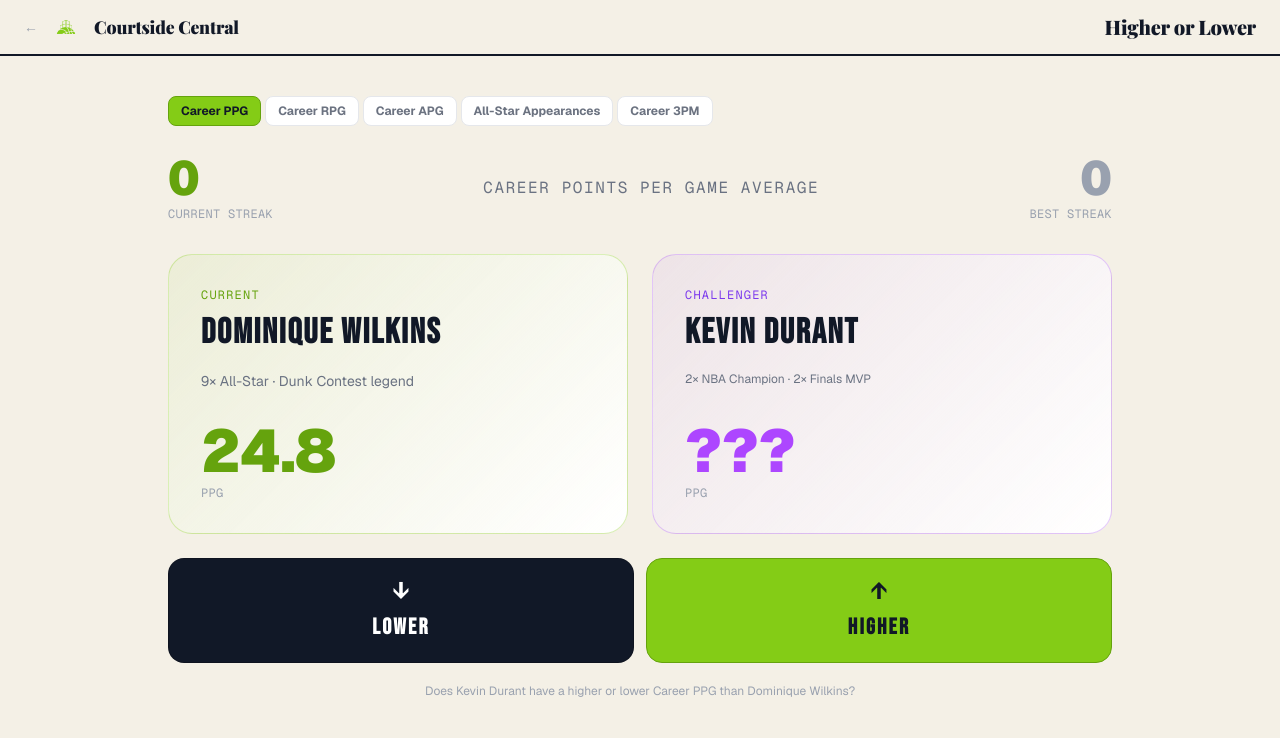
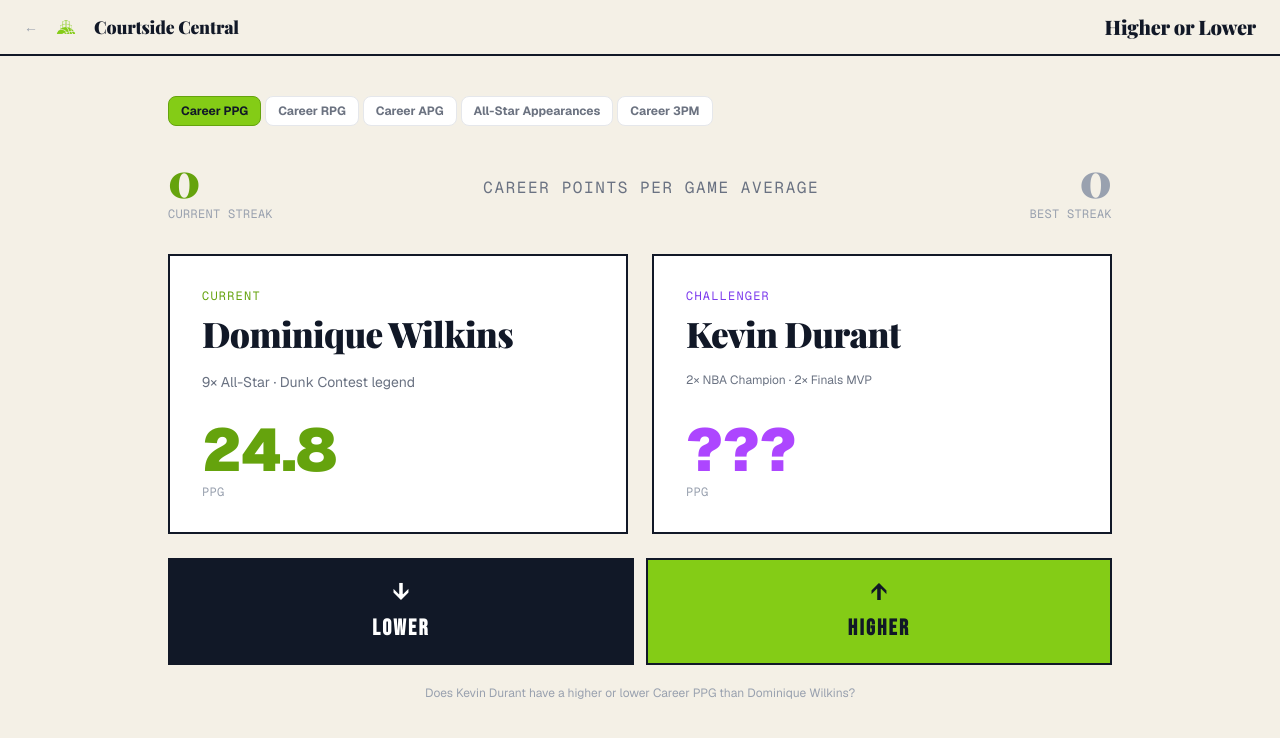
Before and after one commit to harryguanster/HoopDreams, a Next.js app: page /higher-lower in a window 1280 px wide. Shown: the top 738 px of the page. Built offline with nearby package versions, Linux system fonts and the light colour scheme.

Commit message:
Rebrand all game pages to editorial design system
Co-Authored-By: Claude Sonnet 4.6 <noreply@anthropic.com>

```diff
--- a/app/higher-lower/page.tsx
+++ b/app/higher-lower/page.tsx
@@ -157,14 +157,14 @@ export default function HigherLowerPage() {
         {/* Streak display */}
         <div className="flex items-center justify-between mb-8">
           <div>
-            <div className="text-5xl font-black text-[#65a30d] tabular-nums">{streak}</div>
+            <div className="text-5xl font-playfair font-black text-[#65a30d] tabular-nums">{streak}</div>
             <div className="text-xs text-gray-400 font-mono uppercase tracking-wide mt-1">Current Streak</div>
           </div>
           <div className="text-center">
             <div className="text-base text-gray-500 font-mono uppercase tracking-widest">{category.description}</div>
           </div>
           <div className="text-right">
-            <div className="text-5xl font-black text-gray-400 tabular-nums">{best}</div>
+            <div className="text-5xl font-playfair font-black text-gray-400 tabular-nums">{best}</div>
             <div className="text-xs text-gray-400 font-mono uppercase tracking-wide mt-1">Best Streak</div>
           </div>
         </div>
@@ -173,18 +173,18 @@ export default function HigherLowerPage() {
         <div className="grid grid-cols-2 gap-6 mb-6">
           {/* Current player */}
           <div
-            className="rounded-3xl p-8 flex flex-col justify-between"
+            className="rounded-none p-8 flex flex-col justify-between"
             style={{
-              background: "linear-gradient(135deg, rgba(132,204,22,0.07) 0%, white 100%)",
-              border: "1.5px solid rgba(132,204,22,0.3)",
+              background: "white",
+              border: "2px solid #111827",
               minHeight: 280,
             }}
           >
             <div>
               <p className="text-xs font-mono uppercase tracking-widest mb-2" style={{ color: "#65a30d" }}>Current</p>
               <p
-                className="font-bold text-[#111827] leading-tight mb-4"
-                style={{ fontFamily: "var(--font-bebas)", fontSize: "2.2rem", letterSpacing: "0.05em" }}
+                className="font-playfair font-black text-[#111827] leading-tight mb-4"
+                style={{ fontSize: "2.2rem", letterSpacing: "-0.02em" }}
               >
                 {current.name}
               </p>
@@ -202,20 +202,10 @@ export default function HigherLowerPage() {
 
           {/* Challenger */}
           <div
-            className="rounded-3xl p-8 flex flex-col justify-between relative overflow-hidden"
+            className="rounded-none p-8 flex flex-col justify-between relative overflow-hidden"
             style={{
-              background:
-                phase === "revealed"
-                  ? isCorrect
-                    ? "linear-gradient(135deg, rgba(34,197,94,0.12) 0%, white 100%)"
-                    : "linear-gradient(135deg, rgba(239,68,68,0.12) 0%, white 100%)"
-                  : "linear-gradient(135deg, rgba(168,85,247,0.08) 0%, white 100%)",
-              border:
-                phase === "revealed"
-                  ? isCorrect
-                    ? "1.5px solid rgba(34,197,94,0.4)"
-                    : "1.5px solid rgba(239,68,68,0.4)"
-                  : "1.5px solid rgba(168,85,247,0.3)",
+              background: "white",
+              border: "2px solid #111827",
               minHeight: 280,
             }}
           >
@@ -225,8 +215,8 @@ export default function HigherLowerPage() {
                 Challenger
               </p>
               <p
-                className="font-bold text-[#111827] leading-tight mb-4"
-                style={{ fontFamily: "var(--font-bebas)", fontSize: "2.2rem", letterSpacing: "0.05em" }}
+                className="font-playfair font-black text-[#111827] leading-tight mb-4"
+                style={{ fontSize: "2.2rem", letterSpacing: "-0.02em" }}
               >
                 {challenger.name}
               </p>
@@ -305,8 +295,8 @@ export default function HigherLowerPage() {
               onClick={() => guess("lower")}
               whileHover={{ scale: 1.03 }}
               whileTap={{ scale: 0.97 }}
-              className="py-4 rounded-2xl font-bold text-lg flex flex-col items-center gap-1"
-              style={{ background: "#111827", color: "white", border: "1.5px solid rgba(0,0,0,0.2)" }}
+              className="py-4 font-bold text-lg flex flex-col items-center gap-1"
+              style={{ background: "#111827", color: "white", border: "2px solid #111827" }}
             >
               <span className="text-2xl">↓</span>
               <span style={{ fontFamily: "var(--font-bebas)", fontSize: "1.4rem", letterSpacing: "0.1em" }}>Lower</span>
@@ -315,8 +305,8 @@ export default function HigherLowerPage() {
               onClick={() => guess("higher")}
               whileHover={{ scale: 1.03 }}
               whileTap={{ scale: 0.97 }}
-              className="py-4 rounded-2xl font-bold text-lg flex flex-col items-center gap-1"
-              style={{ background: "#84cc16", color: "#111827", border: "1.5px solid #65a30d" }}
+              className="py-4 font-bold text-lg flex flex-col items-center gap-1"
+              style={{ background: "#84cc16", color: "#111827", border: "2px solid #111827" }}
             >
               <span className="text-2xl">↑</span>
               <span style={{ fontFamily: "var(--font-bebas)", fontSize: "1.4rem", letterSpacing: "0.1em" }}>Higher</span>
@@ -329,11 +319,10 @@ export default function HigherLowerPage() {
             initial={{ opacity: 0, y: 8 }}
             animate={{ opacity: 1, y: 0 }}
             onClick={next}
-            className="w-full py-3.5 rounded-2xl text-white font-bold text-base transition-all"
+            className="w-full py-3.5 text-[#111827] font-bold text-base transition-all"
             style={{
-              background: "linear-gradient(135deg, #65a30d, #84cc16)",
-              border: "2px solid rgba(132,204,22,0.4)",
-              fontFamily: "var(--font-bebas)",
+              background: "#84cc16",
+              border: "2px solid #111827",
               fontSize: "1.3rem",
               letterSpacing: "0.12em",
             }}
@@ -346,15 +335,15 @@ export default function HigherLowerPage() {
           <motion.div
             initial={{ opacity: 0, y: 12 }}
             animate={{ opacity: 1, y: 0 }}
-            className="text-center py-6 bg-white border border-gray-200 rounded-2xl shadow-sm"
+            className="text-center py-6 bg-white border-2 border-[#111827] rounded-none"
           >
             <p className="text-3xl mb-2">💔</p>
-            <h2 className="text-xl font-bebas tracking-widest text-[#111827] mb-1">Streak Broken</h2>
+            <h2 className="text-xl font-playfair font-black text-[#111827] mb-1" style={{ letterSpacing: "-0.02em" }}>Streak Broken</h2>
             <p className="text-sm text-gray-500 mb-1">Final streak: {streak}</p>
             <p className="text-sm text-gray-500 mb-5">Best: {best}</p>
             <button
               onClick={restart}
-              className="bg-[#84cc16] hover:bg-[#65a30d] text-[#111827] font-bold px-6 py-2.5 rounded-xl transition-colors"
+              className="bg-[#84cc16] hover:bg-[#65a30d] text-[#111827] font-bold px-6 py-2.5 border-2 border-[#111827] transition-colors"
             >
               Try Again
             </button>
--- a/app/start-bench-cut/PlayerCard.tsx
+++ b/app/start-bench-cut/PlayerCard.tsx
@@ -27,7 +27,7 @@ export default function PlayerCard({ player, role, isSelected, onClick }: {
   return (
     <motion.div
       onClick={onClick}
-      className={`relative rounded-2xl border-2 p-6 flex flex-col gap-3 cursor-pointer select-none shadow-sm
+      className={`relative rounded-none border-2 p-6 flex flex-col gap-3 cursor-pointer select-none
         ${bgClass} ${borderClass}`}
       animate={{ scale: isSelected ? 1.02 : 1 }}
       whileTap={{ scale: 0.97 }}
@@ -58,7 +58,7 @@ export default function PlayerCard({ player, role, isSelected, onClick }: {
       </div>
 
       <div className="text-center">
-        <p className="font-bold text-[#111827] text-xl leading-tight">{player.name}</p>
+        <p className="font-playfair font-black text-[#111827] text-xl leading-tight">{player.name}</p>
         <p className="text-gray-400 text-sm mt-1 truncate">{player.team}</p>
       </div>
 
@@ -76,7 +76,7 @@ export default function PlayerCard({ player, role, isSelected, onClick }: {
         ))}
       </div>
 
-      <p className="text-center text-gray-400 text-xs font-mono">{player.era}</p>
+      <p className="text-center text-gray-400 text-xs font-mono uppercase tracking-[0.25em]">{player.era}</p>
     </motion.div>
   );
 }
--- a/app/start-bench-cut/page.tsx
+++ b/app/start-bench-cut/page.tsx
@@ -97,10 +97,10 @@ function StartBenchCutCore({ era }: { era: Era }) {
   return (
     <main className="flex-1 flex flex-col items-center px-6 py-10 max-w-7xl mx-auto w-full">
       <div className="text-center mb-8">
-        <p className="text-sm text-[#65a30d] font-semibold uppercase tracking-widest mb-2">
+        <p className="text-sm font-mono font-bold uppercase tracking-[0.25em] text-[#84cc16] mb-2">
           Round {roundIndex + 1} of {trios.length}
         </p>
-        <h1 className="text-5xl font-bebas tracking-widest text-[#111827]">{trio.category}</h1>
+        <h1 className="text-5xl font-playfair font-black text-[#111827]" style={{ letterSpacing: "-0.02em" }}>{trio.category}</h1>
         <p className="text-gray-500 text-base mt-2">{trio.description}</p>
       </div>
 
@@ -138,10 +138,10 @@ function StartBenchCutCore({ era }: { era: Era }) {
       <button
         onClick={handleSubmit}
         disabled={!allAssigned}
-        className={`px-14 py-4 rounded-2xl font-bold text-base tracking-wide transition-all duration-200
+        className={`px-14 py-4 font-bold text-base tracking-wide transition-all duration-200 border-2
           ${allAssigned
-            ? "bg-[#84cc16] hover:bg-[#65a30d] text-[#111827] active:scale-95"
-            : "bg-gray-100 text-gray-400 cursor-not-allowed"
+            ? "bg-[#84cc16] hover:bg-[#65a30d] text-[#111827] border-[#111827] active:scale-95"
+            : "bg-gray-100 text-gray-400 border-gray-200 cursor-not-allowed"
           }`}
       >
         {allAssigned ? "Submit My Picks →" : `Assign ${3 - Object.keys(assignments).length} more`}
@@ -187,7 +187,7 @@ function RoleButton({ label, emoji, color, taken, active, onClick }: {
     <button
       onClick={active ? onClick : undefined}
       disabled={!active}
-      className={`flex flex-col items-center justify-center gap-2 py-6 rounded-2xl border-2 font-bold text-sm tracking-widest transition-all duration-150 select-none ${classes} ${active && !taken ? "active:scale-95" : ""}`}
+      className={`flex flex-col items-center justify-center gap-2 py-6 border-2 font-bold text-sm tracking-widest transition-all duration-150 select-none ${classes} ${active && !taken ? "active:scale-95" : ""}`}
     >
       <span className="text-4xl">{emoji}</span>
       <span>{label}</span>
```
Also changed, not shown: app/guess-who/page.tsx (+9 -9 lines), app/lineup-guesser/page.tsx (+13 -13 lines), app/start-bench-cut/ResultScreen.tsx (+5 -5 lines), app/stat-line-guesser/page.tsx (+12 -12 lines).
